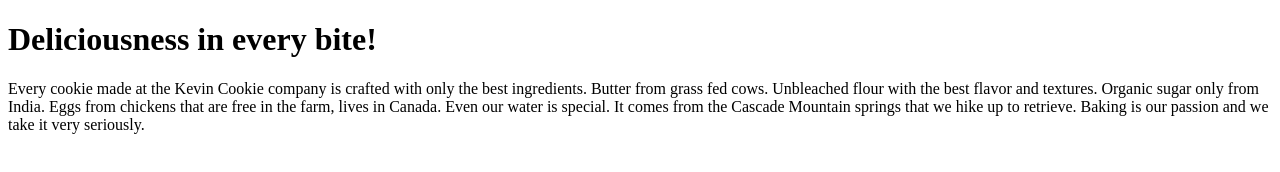
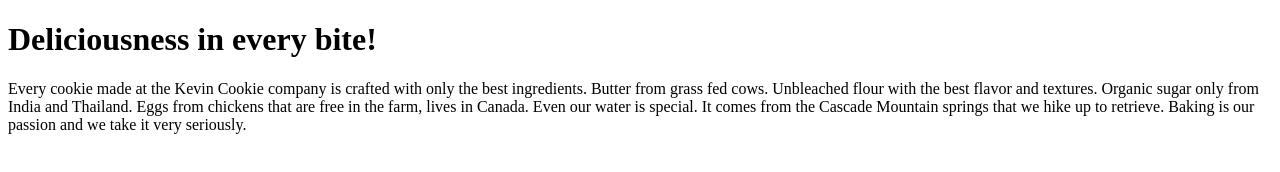
Before and after one commit to namjot7/learningGithub, a plain HTML site: page index.html in a window 1280 px wide. Drawn offline with Linux system fonts and the light colour scheme.

Commit message:
Update index.html

```diff
--- a/index.html
+++ b/index.html
@@ -4,7 +4,7 @@
 
 <h1>Deliciousness in every bite!</h1>
 
-<p>Every cookie made at the Kevin Cookie company is crafted with only the best ingredients. Butter from grass fed cows. Unbleached flour with the best flavor and textures. Organic sugar only from India. Eggs from chickens that are free in the farm, lives in Canada. Even our water is special. It comes from the Cascade Mountain springs that we hike up to retrieve. Baking is our passion and we take it very seriously.</p>
+<p>Every cookie made at the Kevin Cookie company is crafted with only the best ingredients. Butter from grass fed cows. Unbleached flour with the best flavor and textures. Organic sugar only from India and Thailand. Eggs from chickens that are free in the farm, lives in Canada. Even our water is special. It comes from the Cascade Mountain springs that we hike up to retrieve. Baking is our passion and we take it very seriously.</p>
 
 </body>
 </html>
```
